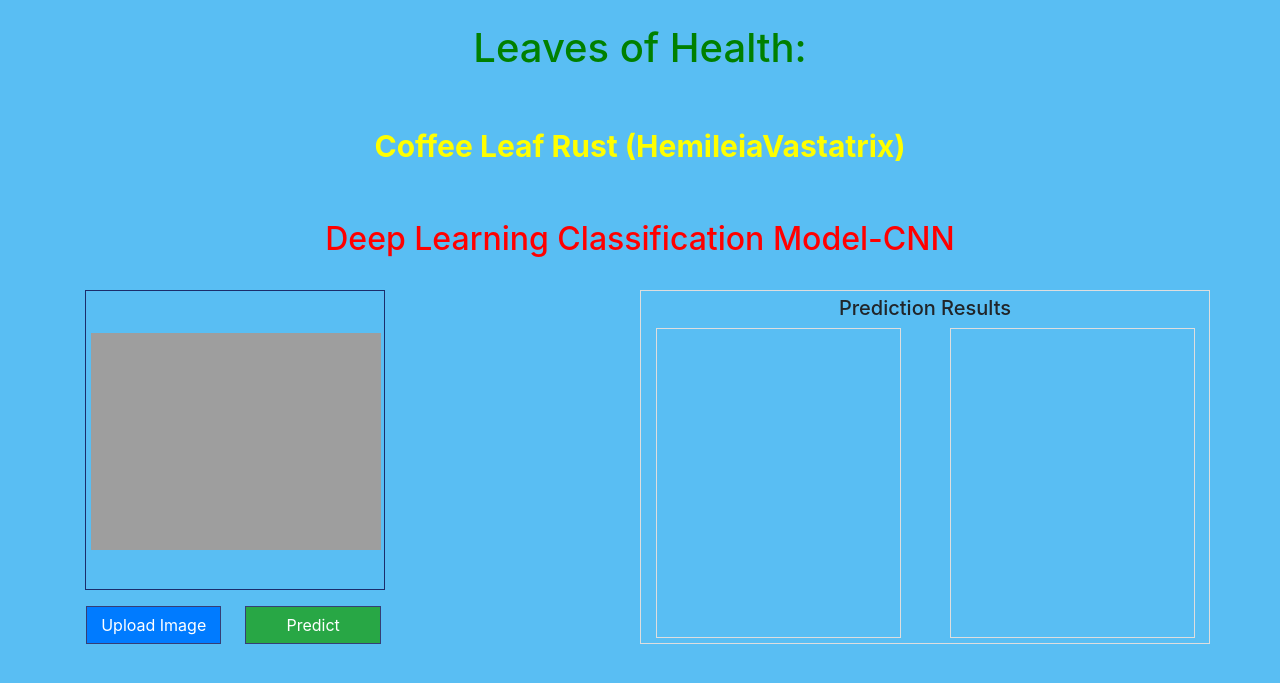
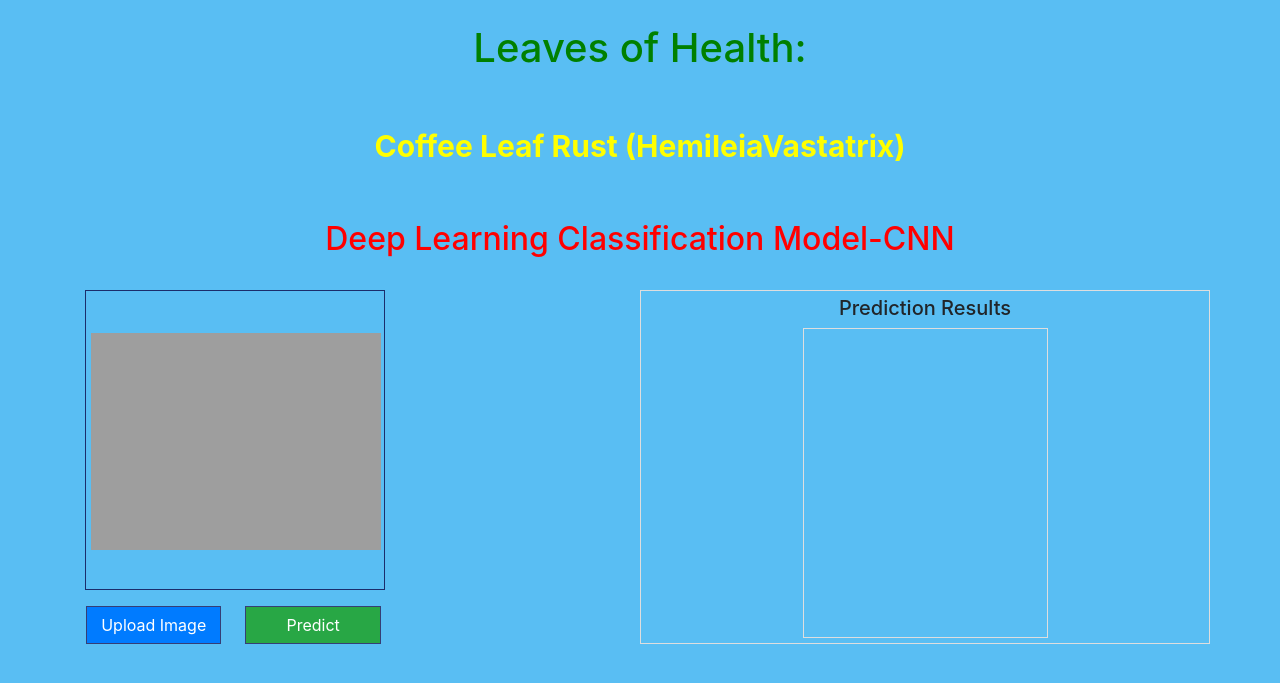
Before and after one commit to shum05/coffee_disease_classifier_cnn, a Flask app: page / in a window 1280 px wide. Shown: the top 683 px of the page. Run offline with Flask 3, Linux system fonts and the light colour scheme; some libraries are stand-ins or nearby versions.

Commit message:
UI modified

```diff
--- a/templates/index.html
+++ b/templates/index.html
@@ -218,11 +218,11 @@
           <div class="col-md-6 col-xs-12 right-part">
             <h5 class="mb-2"><center>Prediction Results</center></h5>
             <div class="row">
-             <div class="res-part2 col-md-5 col-xs-12"></div>
+             <!-- <div class="res-part2 col-md-5 col-xs-12"></div> -->
               <div class="res-part col-md-5 col-xs-12">
                 <div class="jsonRes"></div>
               </div>
-            </div>
+            <!-- </div> -->
           </div>
         </div>
       </section>
```
Also changed, not shown: inputImage.jpg.
